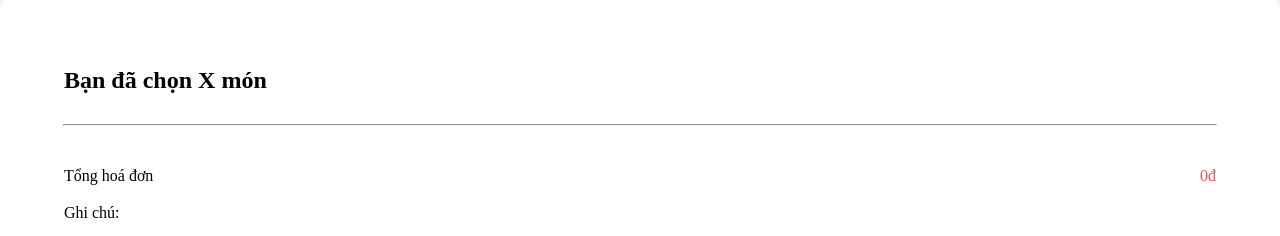
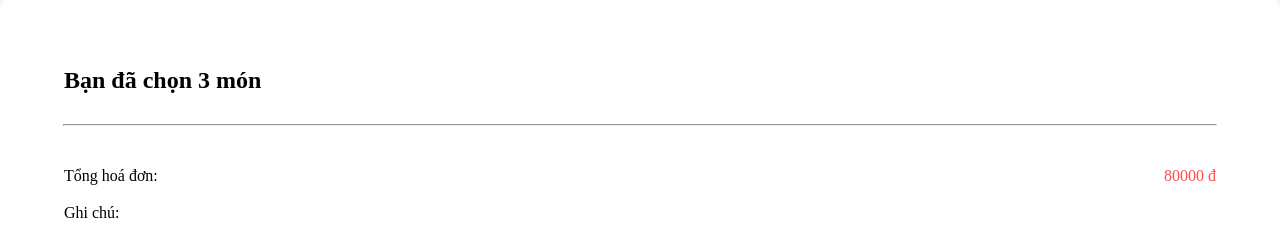
Before and after one commit to havancanh2003/qr_web_app, a React (Create React App) app: page /cart in a window 1280 px wide. Shown: the part 502-738 px from the top of the page. Built offline with nearby package versions, Linux system fonts and the light colour scheme; the HTML template or start-up script is replaced by a standard one.

Commit message:
add total bill

```diff
--- a/src/pages/Cart/indexCart.js
+++ b/src/pages/Cart/indexCart.js
@@ -1,4 +1,5 @@
 import * as React from "react";
+import { useState, useEffect } from "react";
 import { Routes, Route, useNavigate, Link } from "react-router-dom";
 import classNames from "classnames/bind";
 import style from "./Cart.scss";
@@ -7,35 +8,44 @@ import cartImage from "../../assets/image/cua kì cục.webp";
 import xIcon from "../../assets/image/x_icon_150997.png";
 import plusIcon from "../../assets/image/plus_icon-icons.com_66718.png";
 import minusIcon from "../../assets/image/free-minus-icon-3108-thumb.png";
+import { sessionStorage } from "../../data/SessionStorage";
+const cx = classNames.bind(style);
 
-import { sessionStorage } from "../../data/SessionStorage";
+function Cart() {
+  const navigate = useNavigate();
+  const [cartStored, setCartStored] = useState();
+  // const [PostData, setPostData] = useState();
 
-const cx = classNames.bind(style);
-function Cart() {
-  const navigate = useNavigate()
-  let totalBillPrice = 0;
-
+  useEffect(() => {
+    setCartStored(sessionStorage);
+  }, []);
+console.log(cartStored);
+  if (!cartStored) {
+    return <div>Loading...</div>;
+  }
+  const totalBill = cartStored.reduce(
+    (total, food) => total + food.price * food.number,
+    0
+  );
   return (
     <div>
       <div className={cx("topCart")}>
-        <button className={cx("backButton")}
-          onClick={() => navigate("")}
-        >
+        <button className={cx("backButton")} onClick={() => navigate("")}>
           <img src={leftArrow} alt="icon"></img>
         </button>
         <p className={cx("topTitle")}>Món Bạn Đã Chọn</p>
       </div>
       <hr />
       <div className={cx("cartBody")}>
-        {sessionStorage.map((food, index) => (
-          <div className={cx("cartItem")} key = {index}>
+        {cartStored.map((food, index) => (
+          <div className={cx("cartItem")} key={index}>
             <div className={cx("cartImage")}>
               <img src={food.image_detail.path}></img>
             </div>
             <div className={cx("cartInfo")}>
               <h3>{food.name}</h3>
               <h5>{food.options}</h5>
-              <div className={cx("itemQuantity")} >
+              <div className={cx("itemQuantity")}>
                 <button className={cx("decrease")}>
                   <img src={minusIcon}></img>
                 </button>
@@ -49,27 +59,23 @@ function Cart() {
               <button>
                 <img src={xIcon}></img>
               </button>
-              <h4>{food.price*food.number}đ</h4>
+              <h4>{food.price * food.number}đ</h4>
             </div>
           </div>
         ))}
       </div>
       <div className={cx("cartTotal")}>
-        <h2>Bạn đã chọn X món</h2>
+        <h2>Bạn đã chọn {cartStored.length} món</h2>
         <hr />
         <div className={cx("totalBill")}>
-          <p>Tổng hoá đơn</p>
-          <p id={cx("totalPrice")}>
-            {totalBillPrice}đ
-          </p>
+          <p>Tổng hoá đơn:</p>
+          <p id={cx("totalPrice")}>{totalBill} đ</p>
         </div>
         <div className={cx("cartNote")}>
           <p>Ghi chú:</p>
           <textarea></textarea>
         </div>
-        <button className={cx("totalBillButton")}>
-          Gọi Món
-        </button>
+        <button className={cx("totalBillButton")}>Gọi Món</button>
       </div>
     </div>
   );
```
